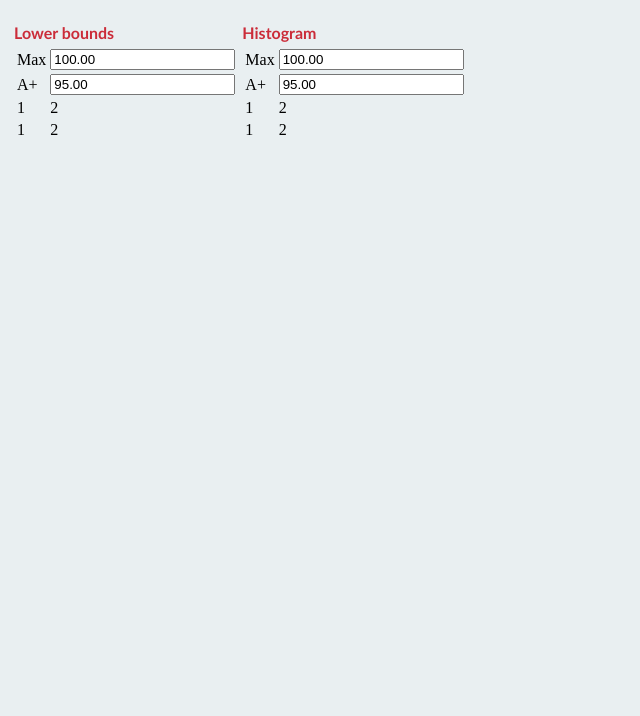
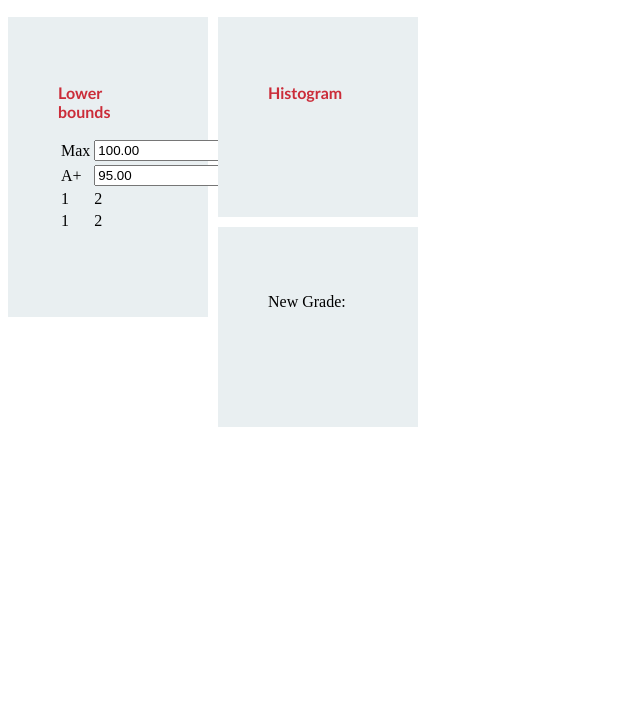
Before and after one commit to yangliudev/CMPT276, a plain HTML site: page Assignments/Assignment 1/histogram.html in a window 1280 px wide. Shown: the part 84-800 px from the top of the page, without its empty margins (0-640 px from the left). Drawn offline with Linux system fonts and the light colour scheme.

Commit message:
css tweaks

```diff
--- a/Assignments/Assignment 1/histogram.css
+++ b/Assignments/Assignment 1/histogram.css
@@ -1,11 +1,3 @@
-.row {
-  display: flex;
-}
-
-.column {
-  flex: 50%;
-}
-
 .header {
   font-family: Arial;
   font-size: 2em;
@@ -17,3 +9,23 @@
   font-family: "Trebuchet MS";
   font-weight: 600;
 }
+
+.container {
+  display: flex;
+}
+
+.rectangle {
+  width: 100px;
+  height: 200px;
+  background-color: #e9eff1;
+  margin-right: 10px;
+  padding: 50px;
+}
+
+.square {
+  width: 100px;
+  height: 100px;
+  background-color: #e9eff1;
+  margin-bottom: 10px;
+  padding: 50px;
+}
--- a/Assignments/Assignment 1/histogram.html
+++ b/Assignments/Assignment 1/histogram.html
@@ -6,20 +6,12 @@
     <title>Histogram Generator</title>
     <link rel="stylesheet" href="histogram.css" />
   </head>
-  <body style="background-color: #e9eff1">
+  <body>
     <p class="header">Histogram Generator</p>
 
-    <table>
-      <tr>
-        <td>
-          <div>
-            <table>
-              <tr>
-                <td class="redText">Lower bounds</td>
-                <td class="redText">Histogram</td>
-              </tr>
-              <tr>
-                <td>
+    <div class="container">
+      <div class="rectangle">
+        <p class="redText">Lower bounds</p>
         <table>
           <tr>
             <td>Max</td>
@@ -38,33 +30,14 @@
             <td>2</td>
           </tr>
         </table>
-                </td>
-                <td>
-                  <table>
-                    <tr>
-                      <td>Max</td>
-                      <td><input value="100.00" /></td>
-                    </tr>
-                    <tr>
-                      <td>A+</td>
-                      <td><input value="95.00" /></td>
-                    </tr>
-                    <tr>
-                      <td>1</td>
-                      <td>2</td>
-                    </tr>
-                    <tr>
-                      <td>1</td>
-                      <td>2</td>
-                    </tr>
-                  </table>
-                </td>
-              </tr>
-            </table>
       </div>
-        </td>
-      </tr>
-    </table>
+      <div>
+        <div class="square"><p class="redText">Histogram</p></div>
+        <div class="square">
+          <p>New Grade:</p>
+        </div>
+      </div>
+    </div>
 
     <script src="calculate.js"></script>
   </body>
```
Lines whose indentation alone changed are shown as unchanged.
